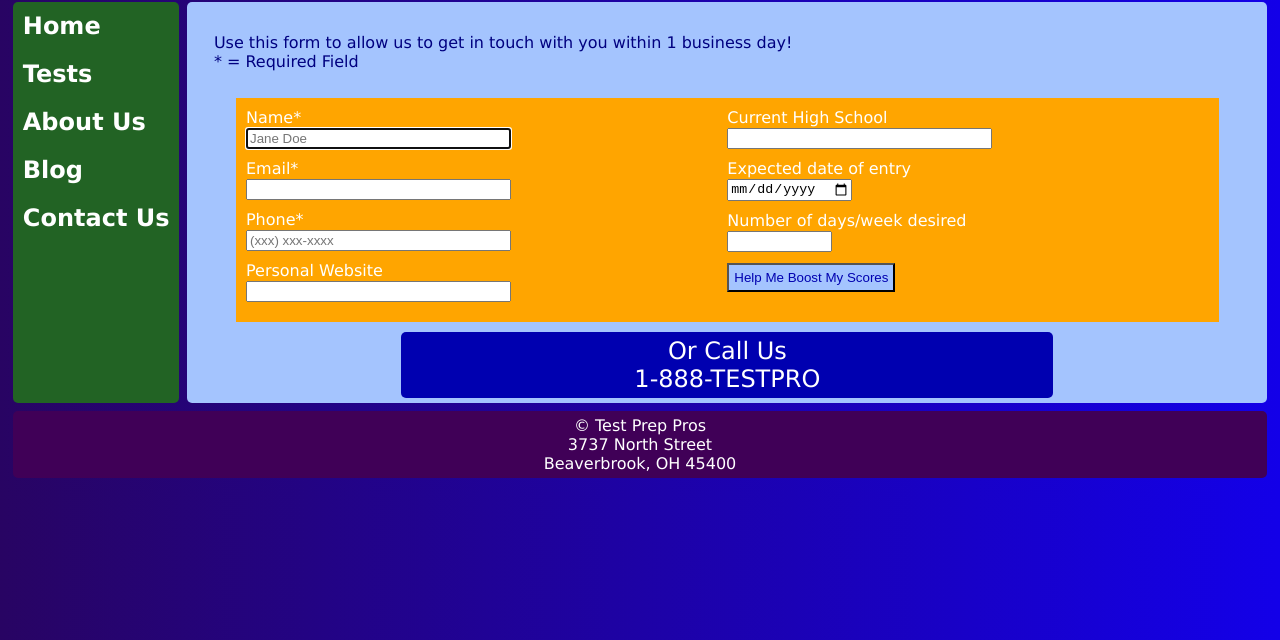
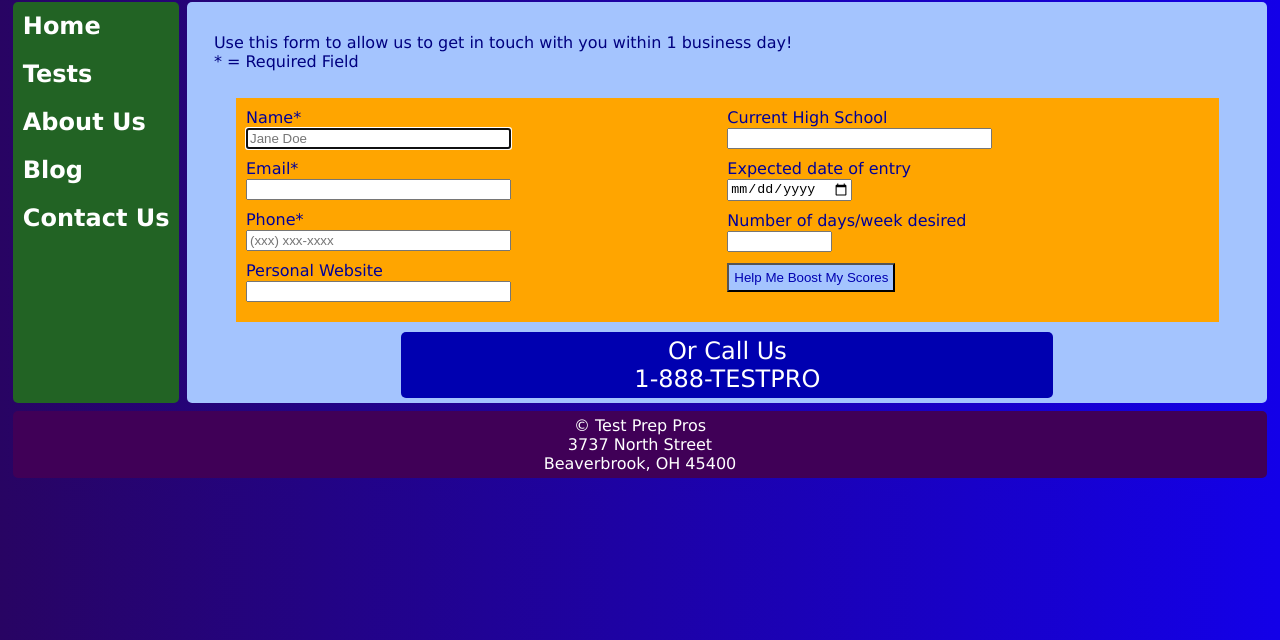
Before and after one commit to Thornburglar/TestPrepPros, a plain HTML site: page contact.html in a window 1280 px wide. Shown: the part 160-800 px from the top of the page. Drawn offline with nearby package versions, Linux system fonts and the light colour scheme.

Commit message:
Update style.css

```diff
--- a/style.css
+++ b/style.css
@@ -231,6 +231,13 @@ input {
     margin:0;
 }
 
+.text{
+  color:#000099;
+}
+
+.text2{
+  color:#000099;
+}
 /*---------------------------Mobile Layout----------------------------*/
 .container1 { /*for index.html*/
   display: grid;
```
